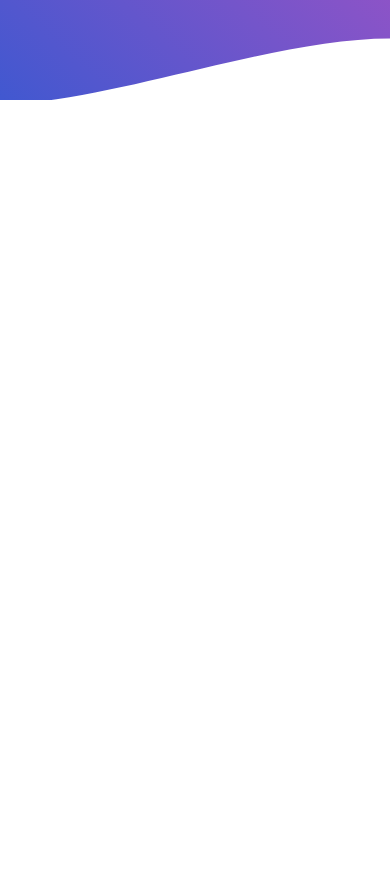
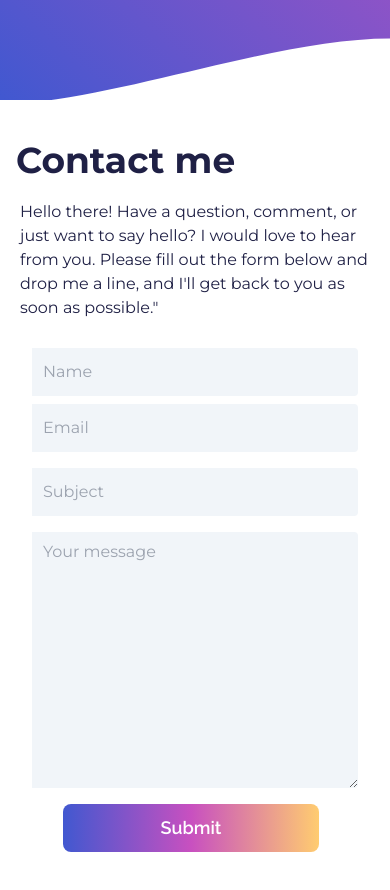
Before and after one commit to Codedwells/portfolio, a React (Vite) app: page / in a window 390 px wide. Shown: the part 3440-4330 px from the top of the page. Before the commit the page ends 3640 px from the top, so only its background shows below. Built offline with nearby package versions, Linux system fonts and the light colour scheme.

Commit message:
📦 NEW: contact form

```diff
--- a/src/components/Typed.tsx
+++ b/src/components/Typed.tsx
@@ -2,12 +2,15 @@ import { TypeAnimation } from 'react-type-animation';
 
 type propType = {
 	color: string;
+	seque: string;
 };
 
-const Typed = ({ color }:propType) => {
+const Typed = ({ color, seque }: propType) => {
 	return (
 		<TypeAnimation
-			sequence={[
+			sequence={
+				seque === 'stack'
+					? [
 							'JavaScript ...',
 							1000,
 							'React ...',
@@ -17,12 +20,23 @@ const Typed = ({ color }:propType) => {
 							'TypeScript ...',
 							2000,
 							() => {},
-			]}
+					  ]
+					: [
+							'Hello World...',
+							3000,
+							'Hello World!!! iHola Mundo...',
+							4000,
+							'Hello Welt...',
+							2000,
+							'Ciao Mondo...',
+							2500,
+					  ]
+			}
 			wrapper='div'
 			cursor={true}
 			repeat={Infinity}
 			style={{
-				fontSize: '1.4em',
+				fontSize:seque === 'world'? '2rem':'1.4rem',
 				fontFamily: 'Raleway',
 				color,
 				fontWeight: 500,
--- a/src/pages/Home.tsx
+++ b/src/pages/Home.tsx
@@ -32,7 +32,7 @@ const Home = () => {
 					<p className='mt-6 px-4 md:px-0 text-[1.5em] font-[500] md:ml-0  font-Raleway whitespace-normal'>
 						I'm a developer. I solve problems using code.
 					</p>
-					<Typed color={'black'} />
+					<Typed color={'black'} seque={'stack'} />
 					<div className='flex flex-wrap gap-4 mt-4 pl-4 lg:pr-0 md:pl-0 md:justify-center lg:justify-start'>
 						<a
 							className='border-2 p-2 md:p-3 rounded-full hover:border-slate-300 active:border-slate-500'
@@ -107,7 +107,7 @@ const Home = () => {
 					</div>
 
 					<p className='hidden md:flex items-center justify-center absolute h-[9rem] -bottom-[6rem] left-0 bg-gradient-to-r from-[#1E1F44] to-[#3D41DA] w-full'>
-						<Typed color={'white'} />
+						<Typed color={'white'} seque={'world'} />
 					</p>
 				</article>
 			</div>
@@ -206,9 +206,11 @@ const Home = () => {
 				<h2 className='text-[2.4rem] mt-[6rem] px-6 text-[#1f2045] font-[700] md:text-[3rem] md:text-center'>
 					Projects
 				</h2>
-				<p className='px-[1.5rem] md:text-center font-[500] text-2xl mt-4 text-[#1f2045] font-Raleway'>Here are some of the projects I've worked on.</p>
+				<p className='px-[1.5rem] md:text-center font-[500] text-2xl mt-4 text-[#1f2045] font-Raleway'>
+					Here are some of the projects I've worked on.
+				</p>
 
-				<article className='absolute -mt-[3rem]'>
+				<article className='relative -mt-[3rem]'>
 					<svg
 						className='rotate-[180deg] z-10  relative top-[6.2rem]'
 						fill='white'
@@ -269,6 +271,64 @@ const Home = () => {
 					</svg>
 				</article>
 			</section>
+
+			<section className='flex flex-col lg:flex-row md:justify-center -mt-[4rem] lg:space-x-4 md:p-6'>
+				<div className=' flex flex-col items-center lg:w-[40%] p-1'>
+					<p className='font-[700] w-full px-3 text-4xl md:text-center lg:text-left lg:text-5xl text-[#1f2045]'>
+						Contact me
+					</p>
+					<p className='mt-[1.2rem] px-4 md:px-0 md:text-center lg:text-left lg:font-[500] md:text-xl text-[#1f2045] md:max-w-[42rem] lg:max-w-[36rem]'>
+						Hello there! Have a question, comment, or just want to say hello? I
+						would love to hear from you. Please fill out the form below and drop
+						me a line, and I'll get back to you as soon as possible."
+					</p>
+				</div>
+
+				<div className='mt-6 px-8 mb-[3rem] lg:mt-0'>
+					<form action='' className='flex flex-col space-y-4'>
+						<div className='flex flex-col space-y-2 lg:space-y-0 lg:flex-row lg:space-x-4 '>
+							<input
+								type='text'
+								name='name'
+								id='name'
+								placeholder='Name'
+								className='h-[3rem]  p-2 bg-slate-100 rounded rounded-l-none focus:outline-none border-l-[3px] border-transparent focus:border-l-blue-500 '
+							/>
+							<input
+								type='text'
+								name='email'
+								id='email'
+								placeholder='Email'
+								className='h-[3rem]  p-2 bg-slate-100 rounded rounded-l-none focus:outline-none border-l-[3px] border-transparent focus:border-l-blue-500 '
+							/>
+						</div>
+						<input
+							type='text'
+							name='name'
+							id='name'
+							placeholder='Subject'
+							className='h-[3rem]  p-2 bg-slate-100 rounded rounded-l-none focus:outline-none border-l-[3px] border-transparent focus:border-l-blue-500 '
+						/>
+						<textarea
+							name='message'
+							id='message'
+							cols={30}
+							rows={10}
+							placeholder='Your message'
+							className='p-2 bg-slate-100 rounded rounded-l-none focus:outline-none border-l-[3px] border-transparent  focus:border-l-blue-500 '
+						/>
+
+						<div className='mx-auto '>
+							<button
+								type='submit'
+								className='text-white font-Raleway bg-gradient-to-r from-[#4158d0] via-[#c850c0] to-[#ffcc70] hover:bg-gradient-to-bl focus:ring-4 focus:outline-none focus:ring-red-100 dark:focus:ring-red-400 font-[600] rounded-lg text-lg  px-5 py-2.5 text-center mr-2 mb-2 w-[16rem]'
+							>
+								Submit
+							</button>
+						</div>
+					</form>
+				</div>
+			</section>
 		</>
 	);
 };
```
Lines whose indentation alone changed are shown as unchanged.
